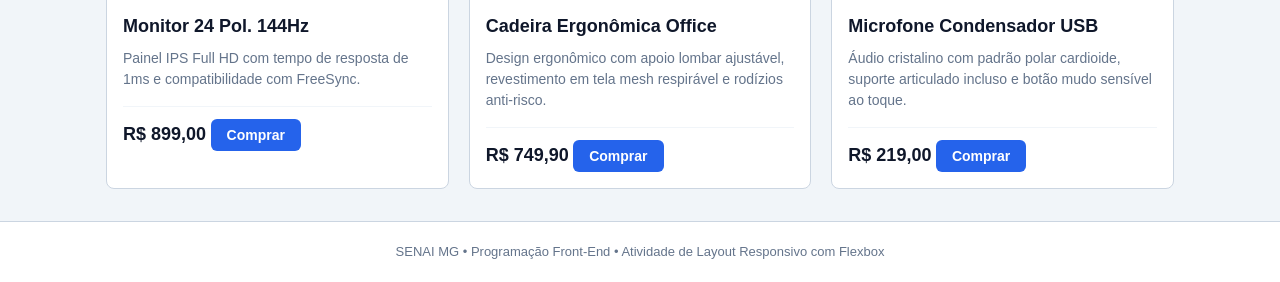
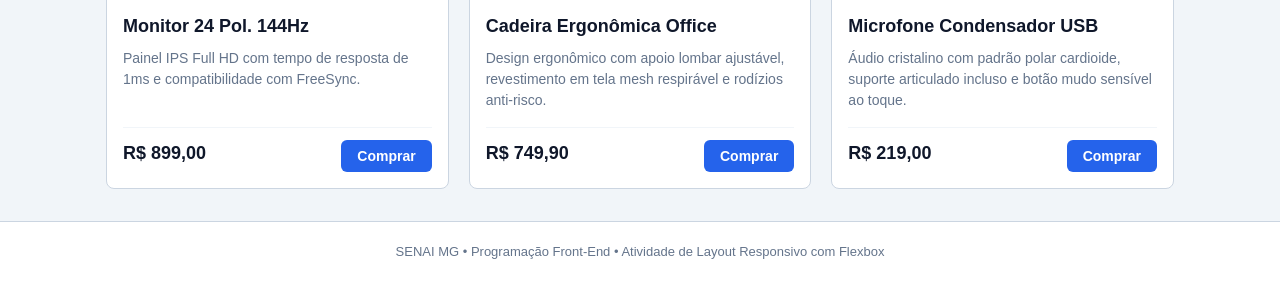
Before and after one commit to YagoXavier2004/Aula-18, a plain HTML site: page index.html in a window 1280 px wide. Shown: the part 661-943 px from the top of the page. Drawn offline with Linux system fonts and the light colour scheme.

Commit message:
feitas alterações no card para  todos ficarem alinhados

```diff
--- a/css/styles.css
+++ b/css/styles.css
@@ -45,6 +45,8 @@ body {
   border: 1px solid #cbd5e1;
   border-radius: 8px;
   overflow: hidden;
+  display: flex;
+  flex-direction: column;
 }
 
 .card-imagem {
@@ -57,6 +59,9 @@ body {
 
 .card-conteudo {
   padding: 16px;
+  display: flex;
+  flex-direction: column;
+  flex: 1;
 }
 
 .card-titulo {
@@ -70,11 +75,14 @@ body {
   color: #64748b;
   line-height: 1.5;
   margin-bottom: 16px;
+  flex: 1;
 }
 
 .card-rodape {
   border-top: 1px solid #f1f5f9;
   padding-top: 12px;
+  display: flex;
+  justify-content: space-between;
 }
 
 .card-preco {
```
